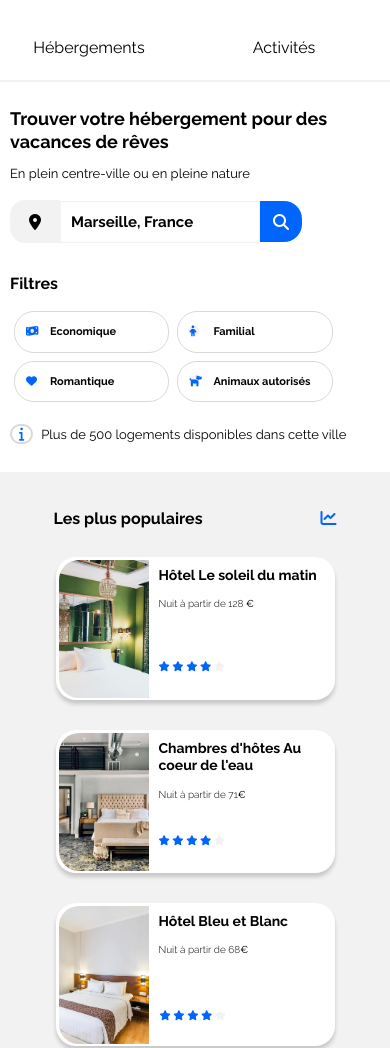
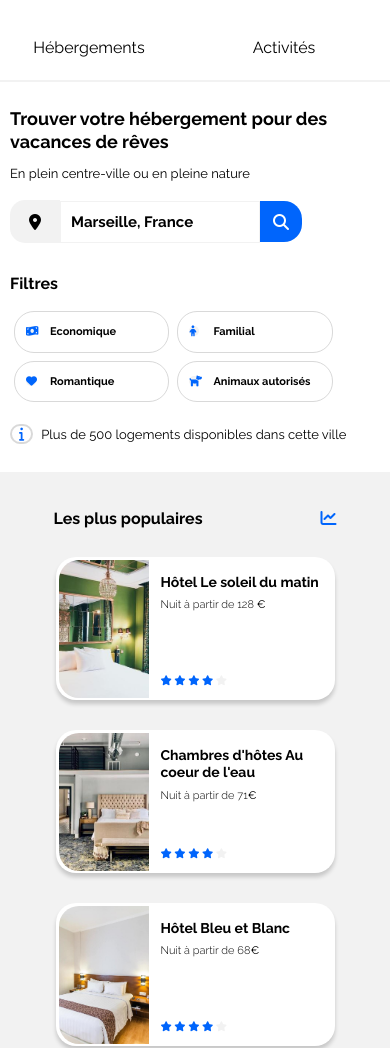
Before and after one commit to DalYou/Booki, a plain HTML site: page index.html in a window 390 px wide. Shown: the part 66-1114 px from the top of the page. Drawn offline with Linux system fonts and the light colour scheme.

Commit message:
Site Booki

```diff
--- a/CSS/style.css
+++ b/CSS/style.css
@@ -19,6 +19,7 @@
     -webkit-box-sizing: border-box;
     /* Safari/Chrome, others WebKit */
 }
+
 /***root***/
 
 :root {
@@ -318,6 +319,11 @@ article a {
     flex: 1;
 }
 
+.card2 a {
+    display: flex;
+    flex-direction: row;
+}
+
 .card2 {
     height: 143px;
     width: 282px;
@@ -336,39 +342,29 @@ aside img {
     object-fit: cover;
 }
 
-.info_card2{
+.info_card2 {
     color: black;
     font-weight: bold;
-    font-size: 13px;
+    font-size: 11px;
+    margin-left: 12px;
+    display: flex;
+    flex-direction: column;
 }
 
-.info_card2 h3{
-    margin-top: -132px;
-    padding-top: 7px;
-    margin-left: 110px;
-    padding-left: 10px;
+.info_card2 .p {
+    display: flex;
+    margin-top: auto;
+    font-size: 10px;
+}
+
+.info_card2 h3 {
     font-size: 14px;
+    margin-bottom: 7px;
 }
 
 .info_card2 p {
-    margin-left: 110px;
-    padding-left: 10px;
     font-weight: 100;
-    font-size: 10px;
-}
-
-.star_populaires p{
-    margin-left: 110px;
-    padding-left: 10px;
-    padding-top: 30px;
-    font-size: 10px;
-}
-
-.star_populaires .p3 {
-    margin-left: 110px;
-    padding-left: 10px;
-    padding-top: 49px;
-    font-size: 10px;
+    margin-top: 0px;
 }
 
 /***Activités à Marseille**/
--- a/CSS/style_mobile.css
+++ b/CSS/style_mobile.css
@@ -1,4 +1,5 @@
-@media screen and (max-width: 768px) {
+
+/***Responsive_mobile***/
 
 body {
     margin: 10px 0px 0px 0px;
@@ -187,7 +188,7 @@
 }
 
 .star_populaires .p3 {
-        margin-left: 91px;
+    margin-left: 100px;
 }
 
 /**Activités à Marseille**/
@@ -232,4 +233,3 @@
 .footer_colums {
     padding: 0px;
 }
-}
--- a/CSS/style_tablet.css
+++ b/CSS/style_tablet.css
@@ -1,6 +1,6 @@
+
 /***Responsive_tablette***/
 
-@media screen and (max-width: 992px) {
 body {
     margin: 40px 70px 0px 70px;
     padding: 0;
@@ -40,24 +40,6 @@
 
 /**Populaires**/
 
-    .star_populaires p {
-        margin-left: 90px;
-        padding-top: 40px;
-    }
-
-    .star_populaires .p2{
-        padding-top: 24px;
-    }
-
-    .star_populaires .p3{
-        padding-left: 10px;
-        padding-top: 43px;
-    }
-
-    .info_card2 h3 {
-        padding-top: 0px;
-    }
-
 .container_populaires {
     margin: 0px;
 }
@@ -67,15 +49,6 @@
 
 aside img {
     width: 90px;
-    }
-
-    .info_card2 h3 {
-        margin-left: 90px;
-        margin-top: -136px;
-    }
-
-    .info_card2 p {
-        margin-left: 90px;
 }
 
 .title_populaires {
@@ -112,4 +85,3 @@
 .colonnes .h3_4 {
     margin: 10px;
 }
-}
--- a/index.html
+++ b/index.html
@@ -205,9 +205,7 @@
                             <div class="info_card2">
                                 <h3>Hôtel Le soleil du matin</h3>
                                 <p>Nuit à partir de 128 <b>€</b></p>
-                            </div>
-                            <div class="star_populaires">
-                                <p>
+                                <p class="p">
                                     <span>
                                         <i class="fa-solid fa-star back_icon"></i>
                                         <i class="fa-solid fa-star back_icon"></i>
@@ -225,9 +223,7 @@
                             <div class="info_card2">
                                 <h3>Chambres d'hôtes Au coeur de l'eau</h3>
                                 <p>Nuit à partir de 71<b>€</b></p>
-                            </div>
-                            <div class="star_populaires">
-                                <p class="p2">
+                                <p class="p">
                                     <span>
                                         <i class="fa-solid fa-star back_icon"></i>
                                         <i class="fa-solid fa-star back_icon"></i>
@@ -245,9 +241,7 @@
                             <div class="info_card2">
                                 <h3>Hôtel Bleu et Blanc</h3>
                                 <p>Nuit à partir de 68<b>€</b></p>
-                            </div>
-                            <div class="star_populaires">
-                                <p class="p3">
+                                <p class="p">
                                     <span>
                                         <i class="fa-solid fa-star back_icon"></i>
                                         <i class="fa-solid fa-star back_icon"></i>
```
Also changed, not shown: 2 other files. Lines whose indentation alone changed are shown as unchanged.
